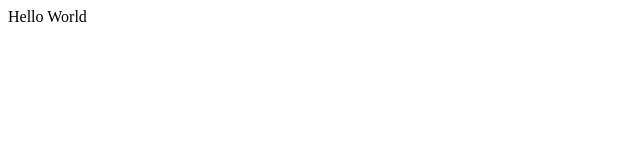
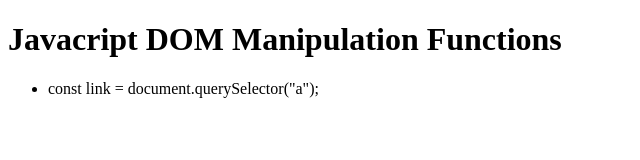
Before and after one commit to whitehse/whitehse.github.io, a plain HTML site: page index.html in a window 1280 px wide. Shown: the whole page, without its empty margins (0-640 px from the left). Drawn offline with Linux system fonts and the light colour scheme.

Commit message:
Begin documenting javascript DOM manipulation functions

```diff
--- a/index.html
+++ b/index.html
@@ -8,6 +8,9 @@
     <!--<link rel="stylesheet" href="style.css">-->
   </head>
   <body>
-Hello World
+<h1>Javacript DOM Manipulation Functions</h1>
+<ul>
+  <li>const link = document.querySelector("a");</li>
+</ul>
   </body>
 </html>
```
